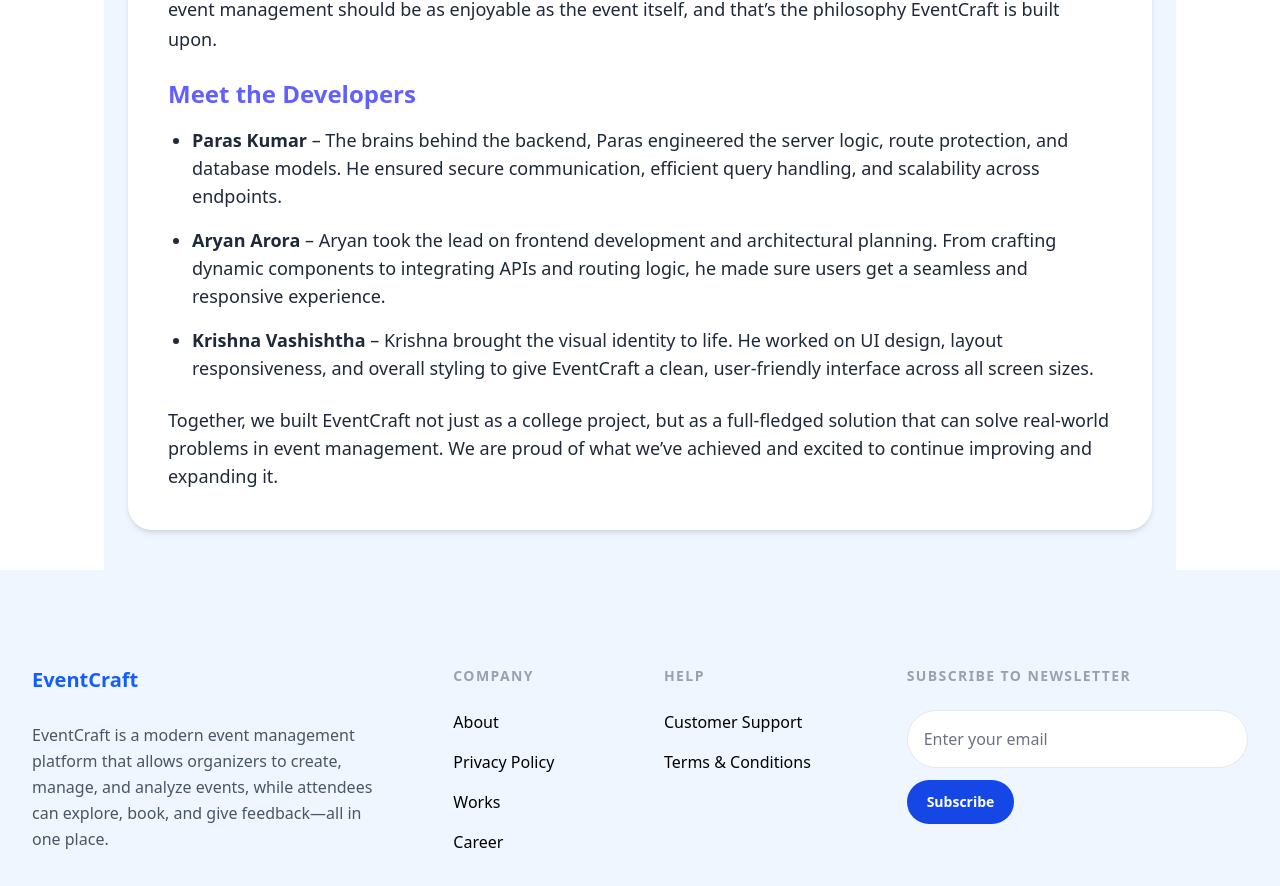
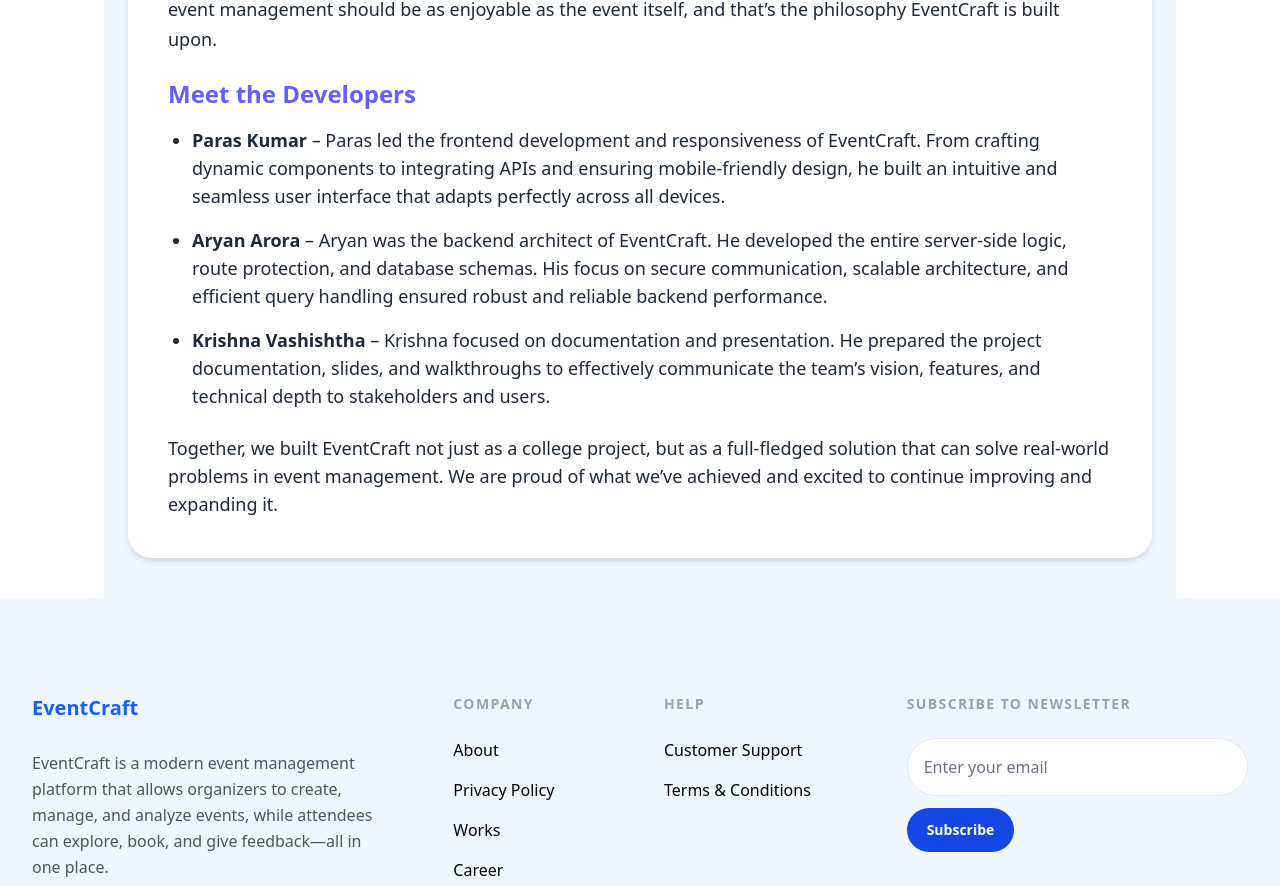
Before and after one commit to Aryan030204/EventCraft_Event-Management-tool, a React (Vite) app in the folder client/: page /about in a window 1280 px wide. Shown: the part 857-1743 px from the top of the page. Built offline with nearby package versions, Linux system fonts and the light colour scheme.

Commit message:
AboutUs page updated

```diff
--- a/client/src/pages/AboutUs.jsx
+++ b/client/src/pages/AboutUs.jsx
@@ -9,22 +9,49 @@ const AboutUs = () => {
         </h1>
 
         <p className="text-lg leading-relaxed mb-6">
-          <strong>EventCraft</strong> is a modern, full-stack event management platform designed to simplify and streamline the process of organizing, managing, and attending events of all types. Whether it’s a small educational seminar or a large-scale commercial concert, EventCraft provides a unified interface and robust backend to handle all aspects of event coordination. The platform is built with a strong focus on user experience, security, and scalability, ensuring it can serve both casual users and professional event organizers with equal efficiency.
+          <strong>EventCraft</strong> is a modern, full-stack event management
+          platform designed to simplify and streamline the process of
+          organizing, managing, and attending events of all types. Whether it’s
+          a small educational seminar or a large-scale commercial concert,
+          EventCraft provides a unified interface and robust backend to handle
+          all aspects of event coordination. The platform is built with a strong
+          focus on user experience, security, and scalability, ensuring it can
+          serve both casual users and professional event organizers with equal
+          efficiency.
         </p>
 
         <p className="text-lg leading-relaxed mb-6">
-          The application supports three distinct user roles: <strong>Organizers</strong>, who can create and manage events; <strong>Attendees</strong>, who can browse events, book and cancel tickets, and submit feedback; and <strong>Admins</strong>, who oversee the entire system, manage users, analyze activity through analytics, and maintain community integrity by promoting or reporting users. From ticket generation to feedback collection, every feature is designed to offer transparency, efficiency, and accessibility.
+          The application supports three distinct user roles:{" "}
+          <strong>Organizers</strong>, who can create and manage events;{" "}
+          <strong>Attendees</strong>, who can browse events, book and cancel
+          tickets, and submit feedback; and <strong>Admins</strong>, who oversee
+          the entire system, manage users, analyze activity through analytics,
+          and maintain community integrity by promoting or reporting users. From
+          ticket generation to feedback collection, every feature is designed to
+          offer transparency, efficiency, and accessibility.
         </p>
 
         <p className="text-lg leading-relaxed mb-6">
-          The frontend is developed using <strong>React.js</strong> with responsive design principles to ensure smooth usability across all device sizes. The backend is built using <strong>Node.js</strong> and <strong>Express</strong>, connected to a <strong>MongoDB</strong> database for dynamic data handling. With secure JWT-based authentication and role-based access control, users can confidently interact with the system according to their permissions.
+          The frontend is developed using <strong>React.js</strong> with
+          responsive design principles to ensure smooth usability across all
+          device sizes. The backend is built using <strong>Node.js</strong> and{" "}
+          <strong>Express</strong>, connected to a <strong>MongoDB</strong>{" "}
+          database for dynamic data handling. With secure JWT-based
+          authentication and role-based access control, users can confidently
+          interact with the system according to their permissions.
         </p>
 
         <h2 className="text-2xl font-semibold mb-4 text-indigo-500">
           Our Mission
         </h2>
         <p className="text-lg leading-relaxed mb-6">
-          The goal behind EventCraft is to create a one-stop, hassle-free solution for both event managers and attendees. We wanted to eliminate the common pain points in event handling — manual booking, miscommunication, poor data tracking — and replace them with automation, clarity, and actionable insights. Our team believes that event management should be as enjoyable as the event itself, and that’s the philosophy EventCraft is built upon.
+          The goal behind EventCraft is to create a one-stop, hassle-free
+          solution for both event managers and attendees. We wanted to eliminate
+          the common pain points in event handling — manual booking,
+          miscommunication, poor data tracking — and replace them with
+          automation, clarity, and actionable insights. Our team believes that
+          event management should be as enjoyable as the event itself, and
+          that’s the philosophy EventCraft is built upon.
         </p>
 
         <h2 className="text-2xl font-semibold mb-4 text-indigo-500">
@@ -32,18 +59,33 @@ const AboutUs = () => {
         </h2>
         <ul className="list-disc pl-6 space-y-4 text-lg">
           <li>
-            <strong>Paras Kumar</strong> – The brains behind the backend, Paras engineered the server logic, route protection, and database models. He ensured secure communication, efficient query handling, and scalability across endpoints.
+            <strong>Paras Kumar</strong> – Paras led the frontend development
+            and responsiveness of EventCraft. From crafting dynamic components
+            to integrating APIs and ensuring mobile-friendly design, he built an
+            intuitive and seamless user interface that adapts perfectly across
+            all devices.
           </li>
           <li>
-            <strong>Aryan Arora</strong> – Aryan took the lead on frontend development and architectural planning. From crafting dynamic components to integrating APIs and routing logic, he made sure users get a seamless and responsive experience.
+            <strong>Aryan Arora</strong> – Aryan was the backend architect of
+            EventCraft. He developed the entire server-side logic, route
+            protection, and database schemas. His focus on secure communication,
+            scalable architecture, and efficient query handling ensured robust
+            and reliable backend performance.
           </li>
           <li>
-            <strong>Krishna Vashishtha</strong> – Krishna brought the visual identity to life. He worked on UI design, layout responsiveness, and overall styling to give EventCraft a clean, user-friendly interface across all screen sizes.
+            <strong>Krishna Vashishtha</strong> – Krishna focused on
+            documentation and presentation. He prepared the project
+            documentation, slides, and walkthroughs to effectively communicate
+            the team’s vision, features, and technical depth to stakeholders and
+            users.
           </li>
         </ul>
 
         <p className="text-lg mt-6">
-          Together, we built EventCraft not just as a college project, but as a full-fledged solution that can solve real-world problems in event management. We are proud of what we’ve achieved and excited to continue improving and expanding it.
+          Together, we built EventCraft not just as a college project, but as a
+          full-fledged solution that can solve real-world problems in event
+          management. We are proud of what we’ve achieved and excited to
+          continue improving and expanding it.
         </p>
       </div>
     </div>
```
